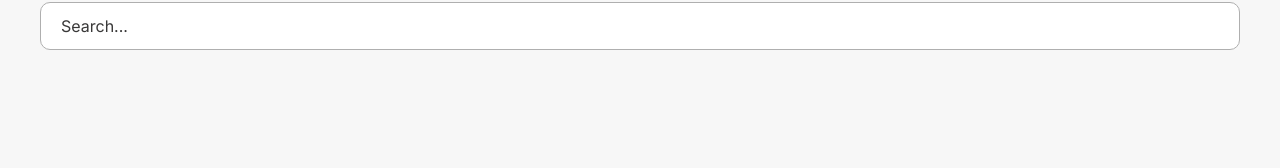
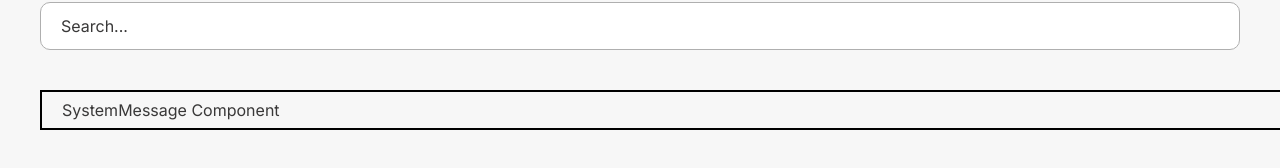
Before and after one commit to cs261-group46/cs261-group46-project, a React (Create React App) app: page /register in a window 1280 px wide. Shown: the part 904-1072 px from the top of the page. Built offline with nearby package versions, Linux system fonts and the light colour scheme.

Commit message:
working on system messages

```diff
--- a/src/components/UI/SystemMessage/SystemMessage.module.scss
+++ b/src/components/UI/SystemMessage/SystemMessage.module.scss
@@ -1 +1,7 @@
-.SystemMessage {}
+@import url("../../../_variables.scss");
+
+.SystemMessage {
+  border: 2px solid black;
+  padding: 10px 20px;
+  width: 100%;
+}
--- a/src/routes/Register/Register.tsx
+++ b/src/routes/Register/Register.tsx
@@ -9,6 +9,7 @@ import Button from "../../components/UI/Button/Button";
 import useInput from "../../hooks/UseInput/UseInput";
 import { SelectOption, SelectOptions } from "../../components/UI/FormInput/Select/Select.d";
 import { MultiSelectOption, MultiSelectOptions, SearchPromise } from "../../components/UI/FormInput/MultiSelect/MultiSelect.d";
+import SystemMessage from "../../components/UI/SystemMessage/SystemMessage";
 
 interface RegisterProps {}
 
@@ -134,6 +135,10 @@ const Register: FC<RegisterProps> = () => {
   };
 
 
+  const closeHandler = () => {
+
+  }
+
   return (
     <MainLayout title="Register">
       <TextInput
@@ -180,7 +185,6 @@ const Register: FC<RegisterProps> = () => {
 
       <p>For testing:</p>
 
-
       <MultiSelect
         id="expertise"
         label="Fields of Expertise"
@@ -190,6 +194,13 @@ const Register: FC<RegisterProps> = () => {
         onBlur={emailBlurHandler}
         icon="💪"
         searchPromise={searchPromise}
+      />
+
+      <SystemMessage
+        sort="inline"
+        type="warning"
+        description="This is a test description"
+        onClose={closeHandler}
       />
     </MainLayout>
 
```
Also changed, not shown: src/components/UI/SystemMessage/SystemMessage.tsx (+12 -13 lines).
